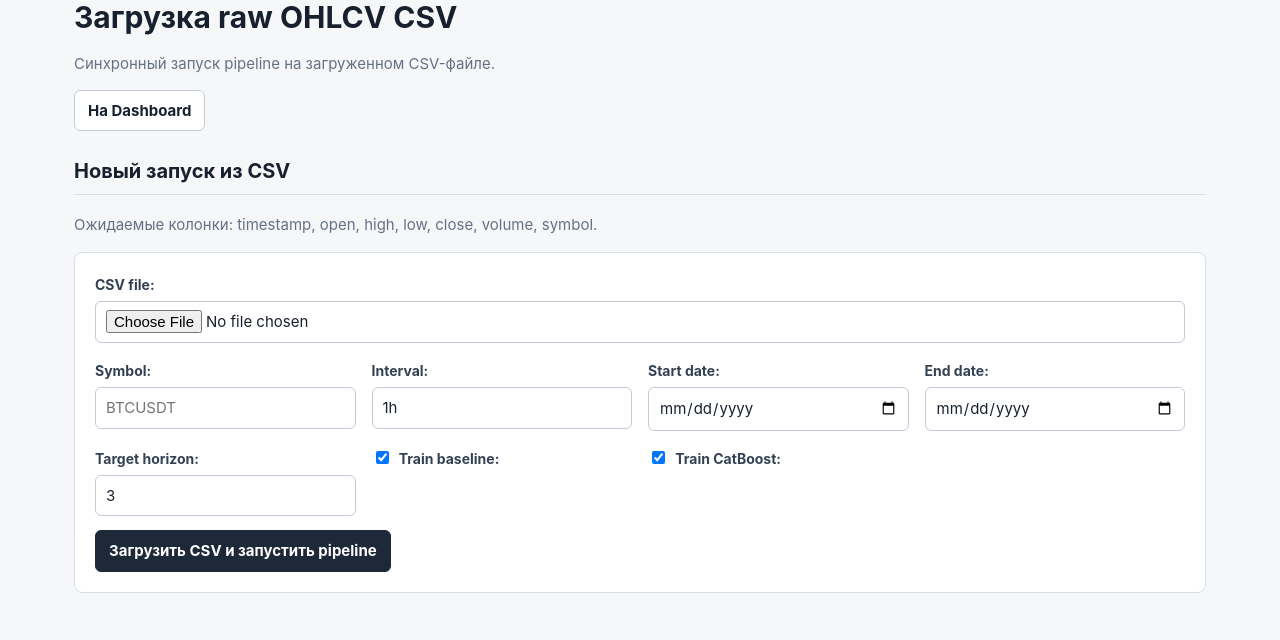
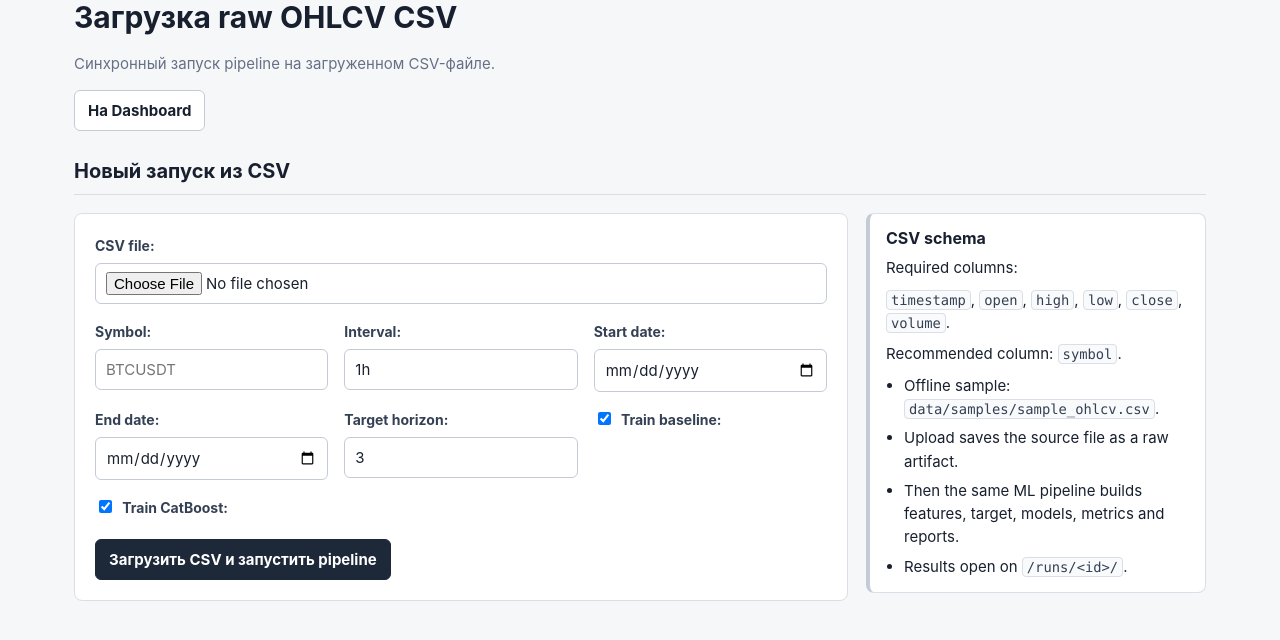
Before and after one commit to ArtChi10/crypto_dashboard, a Django app: page /upload/ in a window 1280 px wide. Shown: the part 121-761 px from the top of the page. Run offline with Django 5.2, Linux system fonts and the light colour scheme.

Commit message:
Add contextual help to pipeline pages

```diff
--- a/dashboard/templates/dashboard/upload.html
+++ b/dashboard/templates/dashboard/upload.html
@@ -14,8 +14,8 @@
 
     <section class="section" aria-label="CSV upload">
         <h2>Новый запуск из CSV</h2>
-        <p class="muted">Ожидаемые колонки: timestamp, open, high, low, close, volume, symbol.</p>
 
+        <div class="form-with-help">
             <form class="form-panel" method="post" enctype="multipart/form-data">
                 {% csrf_token %}
 
@@ -75,5 +75,19 @@
                     <button type="submit">Загрузить CSV и запустить pipeline</button>
                 </div>
             </form>
+
+            <aside class="help-panel" aria-label="CSV upload help">
+                <h3 class="help-panel__title">CSV schema</h3>
+                <p>Required columns:</p>
+                <p><code class="inline-code">timestamp</code>, <code class="inline-code">open</code>, <code class="inline-code">high</code>, <code class="inline-code">low</code>, <code class="inline-code">close</code>, <code class="inline-code">volume</code>.</p>
+                <p>Recommended column: <code class="inline-code">symbol</code>.</p>
+                <ul class="help-list">
+                    <li>Offline sample: <code class="inline-code">data/samples/sample_ohlcv.csv</code>.</li>
+                    <li>Upload saves the source file as a raw artifact.</li>
+                    <li>Then the same ML pipeline builds features, target, models, metrics and reports.</li>
+                    <li>Results open on <code class="inline-code">/runs/&lt;id&gt;/</code>.</li>
+                </ul>
+            </aside>
+        </div>
     </section>
 {% endblock %}
--- a/static/css/app.css
+++ b/static/css/app.css
@@ -163,6 +163,67 @@ h3 {
     flex-wrap: wrap;
     gap: 10px;
     margin-top: 14px;
+}
+
+.form-with-help {
+    align-items: start;
+    display: grid;
+    gap: 18px;
+    grid-template-columns: minmax(0, 1fr) minmax(260px, 340px);
+}
+
+.help-panel {
+    background: var(--surface);
+    border: 1px solid var(--border);
+    border-left: 4px solid var(--border-strong);
+    border-radius: 8px;
+    color: var(--text);
+    padding: 14px 16px;
+}
+
+.help-panel--compact {
+    font-size: 14px;
+    margin-bottom: 14px;
+    padding: 12px 14px;
+}
+
+.help-panel__title {
+    border-bottom: 0;
+    font-size: 16px;
+    margin-bottom: 8px;
+    padding-bottom: 0;
+}
+
+.help-panel p {
+    margin: 0 0 8px;
+}
+
+.help-panel p:last-child {
+    margin-bottom: 0;
+}
+
+.help-list {
+    margin: 0;
+    padding-left: 18px;
+}
+
+.help-list li + li {
+    margin-top: 6px;
+}
+
+.help-panel + .table-wrap,
+.help-panel + .empty-state {
+    margin-top: 14px;
+}
+
+.inline-code {
+    background: var(--surface-muted);
+    border: 1px solid var(--border);
+    border-radius: 4px;
+    color: #344054;
+    font-family: ui-monospace, "SFMono-Regular", Consolas, "Liberation Mono", monospace;
+    font-size: 0.92em;
+    padding: 1px 4px;
 }
 
 .stats-row {
@@ -534,6 +595,10 @@ pre {
         font-size: 25px;
     }
 
+    .form-with-help {
+        grid-template-columns: 1fr;
+    }
+
     .definition-grid {
         grid-template-columns: 1fr;
     }
```
Also changed, not shown: dashboard/templates/dashboard/binance.html (+13 -0 lines), docs/beginner_code_explanation.md (+18 -0 lines), docs/current_usage_guide.md (+16 -2 lines), runs/templates/runs/run_detail.html (+15 -0 lines), runs/templates/runs/run_list.html (+12 -2 lines), tests/test_binance_pipeline_view.py (+3 -0 lines), tests/test_csv_upload_view.py (+3 -0 lines), tests/test_dashboard_view.py (+12 -0 lines), tests/test_run_detail_view.py (+3 -0 lines). Lines whose indentation alone changed are shown as unchanged.
